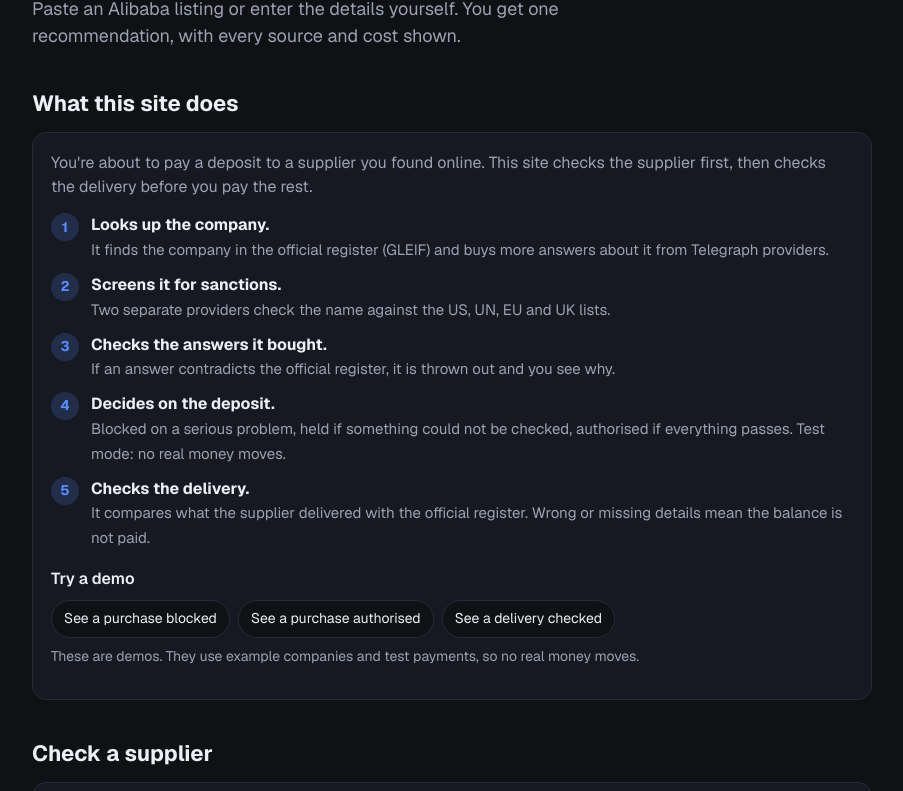
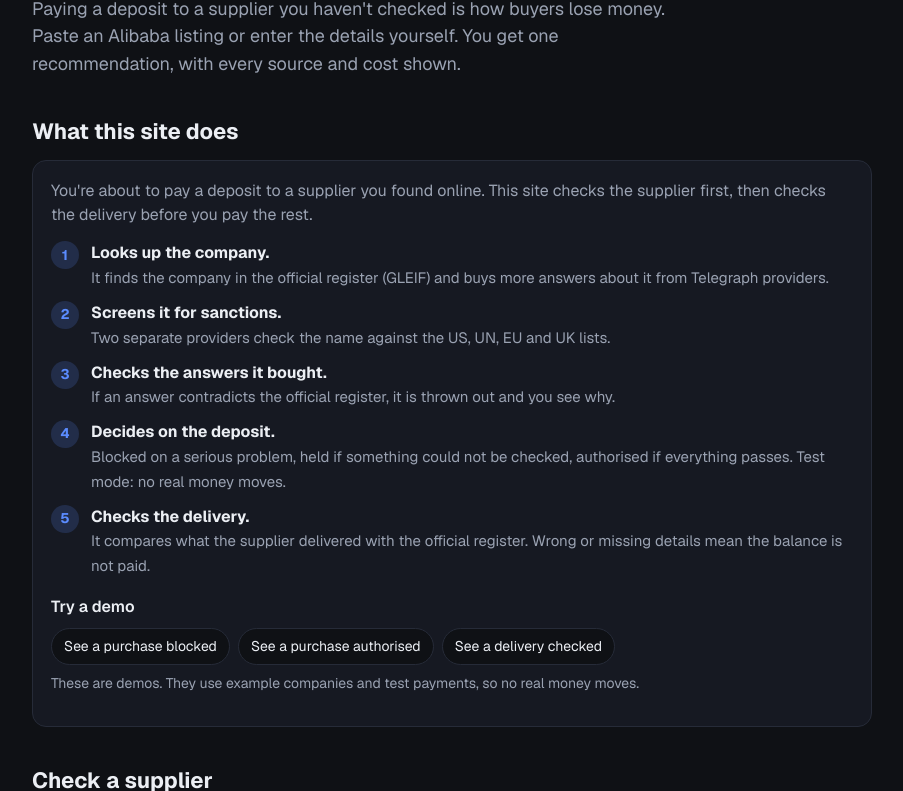
Before and after one commit to investor567768/supplier-buyer-check, a website: page index.html in a window 1280 px wide. Shown: the part 169-960 px from the top of the page, without its empty margins (188-1091 px from the left). Drawn offline with nearby package versions, Linux system fonts and the light colour scheme.

Commit message:
Link the 27 Nov demo video post; add the problem line to the homepage

```diff
--- a/index.html
+++ b/index.html
@@ -148,7 +148,7 @@ textarea.mono{font-size:14px}
 <main class="wrap" id="top">
 <div id="v-home" data-view>
   <h1>Check the supplier before you pay.</h1>
-  <p class="lede">Paste an Alibaba listing or enter the details yourself. You get one recommendation, with every source and cost shown.</p>
+  <p class="lede">Paying a deposit to a supplier you haven't checked is how buyers lose money. Paste an Alibaba listing or enter the details yourself. You get one recommendation, with every source and cost shown.</p>
 
   <section id="how">
     <h2>What this site does</h2>
```
Also changed, not shown: README.md.
